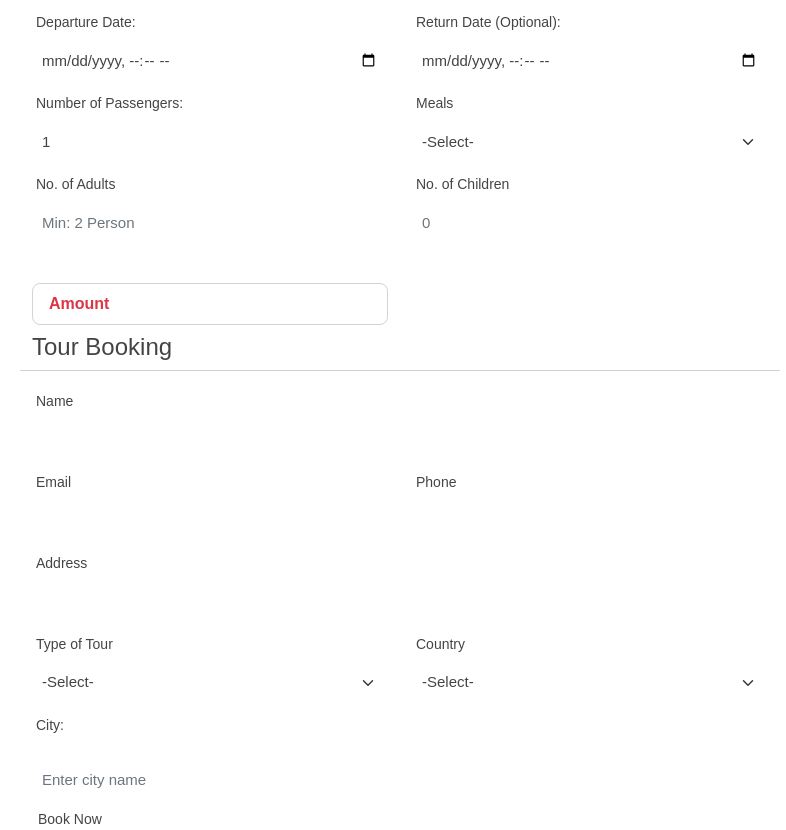
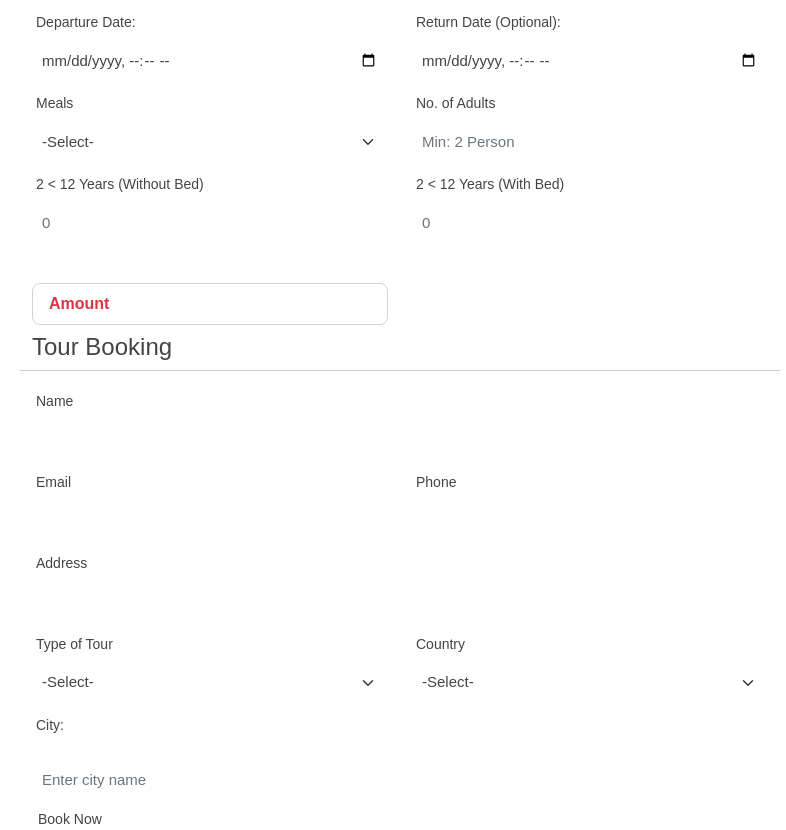
Before and after one commit to tysonchamp/anaadi, a CodeIgniter app: page /anaadi/index.php/booktour/index in a window 1280 px wide. Shown: the part 1877-2707 px from the top of the page, without its empty margins (50-836 px from the left). Run offline with CodeIgniter, Linux system fonts and the light colour scheme; data comes from the database, SQL or seed files in the repository; some web fonts are replaced.

Commit message:
Implement child pricing features: update booking form, add new SQL columns, and adjust payment details

```diff
--- a/application/controllers/Booktour.php
+++ b/application/controllers/Booktour.php
@@ -3,6 +3,13 @@ defined('BASEPATH') or exit('No direct script access allowed');
 
 class Booktour extends CI_Controller
 {
+
+    public function __construct()
+    {
+        parent::__construct();
+        // load model : tours_model
+        $this->load->model('tours_model');
+    }
 
     public function index()
     {
@@ -35,7 +42,7 @@ class Booktour extends CI_Controller
         $this->load->model('Booknow_model');
         $this->load->library('form_validation');
         $this->form_validation->set_rules('name', 'Name', 'trim|required|max_length[128]');
-        $this->form_validation->set_rules('phone', 'Phone', 'trim|required|max_length[10]');
+        $this->form_validation->set_rules('phone', 'Phone', 'trim|required');
         $this->form_validation->set_rules('email', 'Email', 'trim|required|valid_email|max_length[200]');
         $this->form_validation->set_rules('address', 'Address', 'trim|required|max_length[200]');
         $this->form_validation->set_rules('typeof_tour', 'Typeof_tour', 'trim|required|max_length[250]');
@@ -48,19 +55,19 @@ class Booktour extends CI_Controller
         }
 
         $this->form_validation->set_rules('departure_date', 'Departure Date', 'trim|required|max_length[250]');
-        $this->form_validation->set_rules('return_date', 'Return Date', 'trim|required|max_length[250]');
-        $this->form_validation->set_rules('howmany_days', 'How many Days', 'trim|required|max_length[250]');
-        $this->form_validation->set_rules('howmany_night', 'How many Night', 'trim|required|max_length[250]');
+        $this->form_validation->set_rules('return_date', 'Return Date', 'trim|max_length[250]');
+        // $this->form_validation->set_rules('howmany_days', 'How many Days', 'trim|required|max_length[250]');
+        // $this->form_validation->set_rules('howmany_night', 'How many Night', 'trim|required|max_length[250]');
         $this->form_validation->set_rules('departure_date', 'Departure Date', 'trim|required|max_length[250]');
-        $this->form_validation->set_rules('return_date', 'Return Date', 'trim|required|max_length[250]');
-        $this->form_validation->set_rules('passengers', 'No Passenger', 'trim|required|max_length[250]');
+        // $this->form_validation->set_rules('return_date', 'Return Date', 'trim|required|max_length[250]');
+        // $this->form_validation->set_rules('passengers', 'No Passenger', 'trim|required|max_length[250]');
         $this->form_validation->set_rules('category', 'Category', 'trim|required|max_length[250]');
         $this->form_validation->set_rules('tourcategory', 'Tour Category', 'trim|required|max_length[250]');
         $this->form_validation->set_rules('tour', 'Tour Package', 'trim|required|max_length[250]');
 
-        $this->form_validation->set_rules('hotel', 'Hotel', 'trim|required|max_length[250]');
-        $this->form_validation->set_rules('meals', 'Meals', 'trim|required|max_length[250]');
-        $this->form_validation->set_rules('typeof_transfers', 'Type Of Transfers', 'trim|required|max_length[250]');
+        // $this->form_validation->set_rules('hotel', 'Hotel', 'trim|required|max_length[250]');
+        // $this->form_validation->set_rules('meals', 'Meals', 'trim|required|max_length[250]');
+        // $this->form_validation->set_rules('typeof_transfers', 'Type Of Transfers', 'trim|required|max_length[250]');
         $this->form_validation->set_rules('adults', 'Adults', 'trim|required|max_length[250]');
         // $this->form_validation->set_rules('children', 'Children', 'trim|max_length[250]');
 
@@ -107,6 +114,7 @@ class Booktour extends CI_Controller
             $country = $this->input->post('country', true);
             $city = $this->input->post('city', true);
             $continent = $this->input->post('continent', true);
+            $children_withbed = $this->input->post('children_withbed', true);
 
             $recordInfo = array(
                 'departure_city' => $departure_city,
@@ -121,12 +129,13 @@ class Booktour extends CI_Controller
                 'tour_category' => $tourcategory,
                 'tour_package' => $tour_package,
                 'adults' => $adults,
+                'children_withbed' => $children_withbed,
 
                 'children' => $children,
                 'hotel' => $hotel,
                 'meals' => $meals,
                 'typeof_tranfers' => $typeof_tranfers,
-                'price' => '22344',
+                'price' => $price,
                 'name' => $name,
                 'phone' => $phone,
                 'email' => $email,
@@ -136,6 +145,9 @@ class Booktour extends CI_Controller
                 'city' => $city,
 
             );
+            // echo "<pre>";
+            // print_r($recordInfo);
+            // echo "</pre>";
             $result = $this->Booknow_model->addNew($recordInfo);
             if ($result > 0) {
                 $this->session->set_flashdata("success", "Thank you for Booking. Our team will get in touch with you soon.");
@@ -278,7 +290,7 @@ class Booktour extends CI_Controller
         $data['razorpay_key'] = $razorpay_key_id;
 
         // Calculate amount in paise (Razorpay uses smallest currency unit)
-        $price = $data['tour']['price'];
+        $price = $record['price'];
         $amount = $price * 100; // Converting to paise
         $data['amount'] = $amount;
 
--- a/application/sql/update_tours_child_pricing.sql
+++ b/application/sql/update_tours_child_pricing.sql
@@ -2,3 +2,6 @@
 ALTER TABLE `tbl_tours`
 ADD COLUMN `price_child_with_bed` FLOAT NOT NULL DEFAULT 0 AFTER `price`,
 ADD COLUMN `price_child_without_bed` FLOAT NOT NULL DEFAULT 0 AFTER `price_child_with_bed`;
+
+ALTER TABLE `tbl_booknow`
+ADD COLUMN `children_withbed` INT DEFAULT 0 COMMENT 'Number of children with bed (age 2<12 years)';
--- a/application/views/front/booktour.php
+++ b/application/views/front/booktour.php
@@ -73,9 +73,19 @@
                             <label class="p-1 mb-1 fs-16">Tour Package</label>
                             <select class="form-select" id="tour" name="tour">
                                 <?php if (isset($tour) && count($tour) > 0) { ?>
-                                    <option data-price="<?= $tour['price'] ?>" value="<?= $tour['id'] ?>"><?= $tour['title'] ?></option>
+                                    <option
+                                        data-price="<?= $tour['price'] ?>"
+                                        data-childprice="<?= $tour['price_child_without_bed'] ?>"
+                                        data-childpricebed="<?= $tour['price_child_with_bed'] ?>"
+                                        value="<?= $tour['id'] ?>"
+                                    >
+                                        <?= $tour['title'] ?>
+                                    </option>
                                 <?php } ?>
                             </select>
+                            <input type="hidden" id="tour_price" value="0" >
+                            <input type="hidden" id="price_child_with_bed" value="0" >
+                            <input type="hidden" id="price_child_without_bed" value="0" >
                         </div>
 
                         <div class="form-group col-6 mb-2">
@@ -85,11 +95,6 @@
                         <div class="form-group col-6 mb-2">
                             <label class="p-1 mb-1 fs-16" for="return_date">Return Date (Optional):</label>
                             <input type="datetime-local" id="return_date" name="return_date">
-                        </div>
-                        <div class="form-group col-6 mb-2">
-                            <label class="p-1 mb-1 fs-16" for="passengers">Number of Passengers:</label>
-                            <input type="number" id="passengers" name="passengers" value="1" min="1">
-
                         </div>
 
                         <div class="form-group col-6 mb-2">
@@ -107,8 +112,12 @@
                             <input type="number" class="form-control" name="adults" id="adults" placeholder="Min: 2 Person" min="2">
                         </div>
                         <div class="col-6 form-group mb-4">
-                            <label class="p-1 mb-1 fs-16">No. of Children</label>
+                            <label class="p-1 mb-1 fs-16">2 &lt; 12 Years (Without Bed)</label>
                             <input type="number" class="form-control" name="children" id="children" placeholder="0">
+                        </div>
+                        <div class="col-6 form-group mb-4">
+                            <label class="p-1 mb-1 fs-16">2 &lt; 12 Years (With Bed)</label>
+                            <input type="number" class="form-control" name="children_withbed" id="children_withbed" placeholder="0">
                         </div>
                         <div class="col-6 form-group mb-2 mt-3">
                             <span class="d-flex align-items-center gap-2 p-2" style="border-radius: 8px; display:<?= (isset($tour) && count($tour) > 0) ? "block;" : "none" ?>;font-size: 16px;font-weight:600;border: 1px solid lightgrey;" class="tour_amount mb-0 p-2 text-dark shadow-sm" id="amount" placeholder="0">
@@ -255,7 +264,7 @@
                         $(".book-form select[name='tour']").empty();
                         $(".book-form select[name='tour']").append("<option value='0'>-Select-</option>");
                         for (var i = 0; i < records.length; i++) {
-                            $(".book-form select[name='tour']").append("<option data-price='" + records[i].price + "' value='" + records[i].id + "'>" + records[i].title + "</option>");
+                            $(".book-form select[name='tour']").append("<option data-price='" + records[i].price + "' data-childprice='" + records[i].price_child_without_bed + "' data-childpricebed='" + records[i].price_child_with_bed + "' value='" + records[i].id + "'>" + records[i].title + "</option>");
                         }
                     }
                 },
@@ -281,8 +290,81 @@
             }
 
             var price = $(this).find('option:selected').attr('data-price');
+            var childPrice = $(this).find('option:selected').attr('data-childprice');
+            var childPriceWithBed = $(this).find('option:selected').attr('data-childpricebed');
+            $("#tour_price").val(price);
+            $("#price_child_with_bed").val(childPriceWithBed);
+            $("#price_child_without_bed").val(childPrice);
             $("#amount").html("<i class='fa fa-indian-rupee'></i>" + toCurrencyString(price) + " / Per Person");
+
+            // Calculate initial amount based on current values
+            calculateAmount();
         });
+
+        // Add event listeners for quantity inputs
+        $("#adults, #children, #children_withbed").on('change keyup', function() {
+            calculateAmount();
+        });
+
+        function calculateAmount() {
+            // Get prices from hidden fields
+            var adultPrice = parseFloat($("#tour_price").val()) || 0;
+            var childPriceWithoutBed = parseFloat($("#price_child_without_bed").val()) || 0;
+            var childPriceWithBed = parseFloat($("#price_child_with_bed").val()) || 0;
+
+            // Get quantities
+            var adultsQty = parseInt($("#adults").val()) || 0;
+            var childrenQty = parseInt($("#children").val()) || 0;
+            var childrenWithBedQty = parseInt($("#children_withbed").val()) || 0;
+
+            // Calculate totals
+            var adultTotal = adultPrice * adultsQty;
+            var childWithoutBedTotal = childPriceWithoutBed * childrenQty;
+            var childWithBedTotal = childPriceWithBed * childrenWithBedQty;
+
+            // Calculate grand total
+            var grandTotal = adultTotal + childWithoutBedTotal + childWithBedTotal;
+
+            // Update the display
+            function toCurrencyString(price) {
+                return price.toFixed(2).replace(/(\d)(?=(\d{3})+\b)/g, '$1,');
+            }
+
+            // Create breakdown of the price
+            var breakdown = "";
+            if (adultsQty > 0) {
+                breakdown += "<div>Adults: " + adultsQty + " × ₹" + toCurrencyString(adultPrice) + " = ₹" + toCurrencyString(adultTotal) + "</div>";
+            }
+            if (childrenQty > 0) {
+                breakdown += "<div>Children (Without Bed): " + childrenQty + " × ₹" + toCurrencyString(childPriceWithoutBed) + " = ₹" + toCurrencyString(childWithoutBedTotal) + "</div>";
+            }
+            if (childrenWithBedQty > 0) {
+                breakdown += "<div>Children (With Bed): " + childrenWithBedQty + " × ₹" + toCurrencyString(childPriceWithBed) + " = ₹" + toCurrencyString(childWithBedTotal) + "</div>";
+            }
+            if (breakdown !== "") {
+                breakdown += "<div class='fw-bold mt-2'>Total: ₹" + toCurrencyString(grandTotal) + "</div>";
+            }
+
+            // Display the breakdown or just the adult price if no quantities yet
+            if (adultsQty > 0 || childrenQty > 0 || childrenWithBedQty > 0) {
+                $("#amount").html("<label class='text-danger p-0 font-bold mb-0 px-2'>Amount</label><div class='price-breakdown'>" + breakdown + "</div>");
+            } else {
+                // If no quantities entered yet, just show per person price
+                $("#amount").html("<i class='fa fa-indian-rupee'></i>" + toCurrencyString(adultPrice) + " / Per Person");
+            }
+
+            // Add hidden input with the total price for form submission
+            if ($("#total_amount").length === 0) {
+                $("<input>").attr({
+                    type: "hidden",
+                    id: "total_amount",
+                    name: "price",
+                    value: grandTotal
+                }).appendTo(".book-form");
+            } else {
+                $("#total_amount").val(grandTotal);
+            }
+        }
 
         $('#tour_category').on('change', function() {
             const categoryId = $(this).val();
```
Also changed, not shown: application/views/front/gateway.php (+6 -5 lines).
